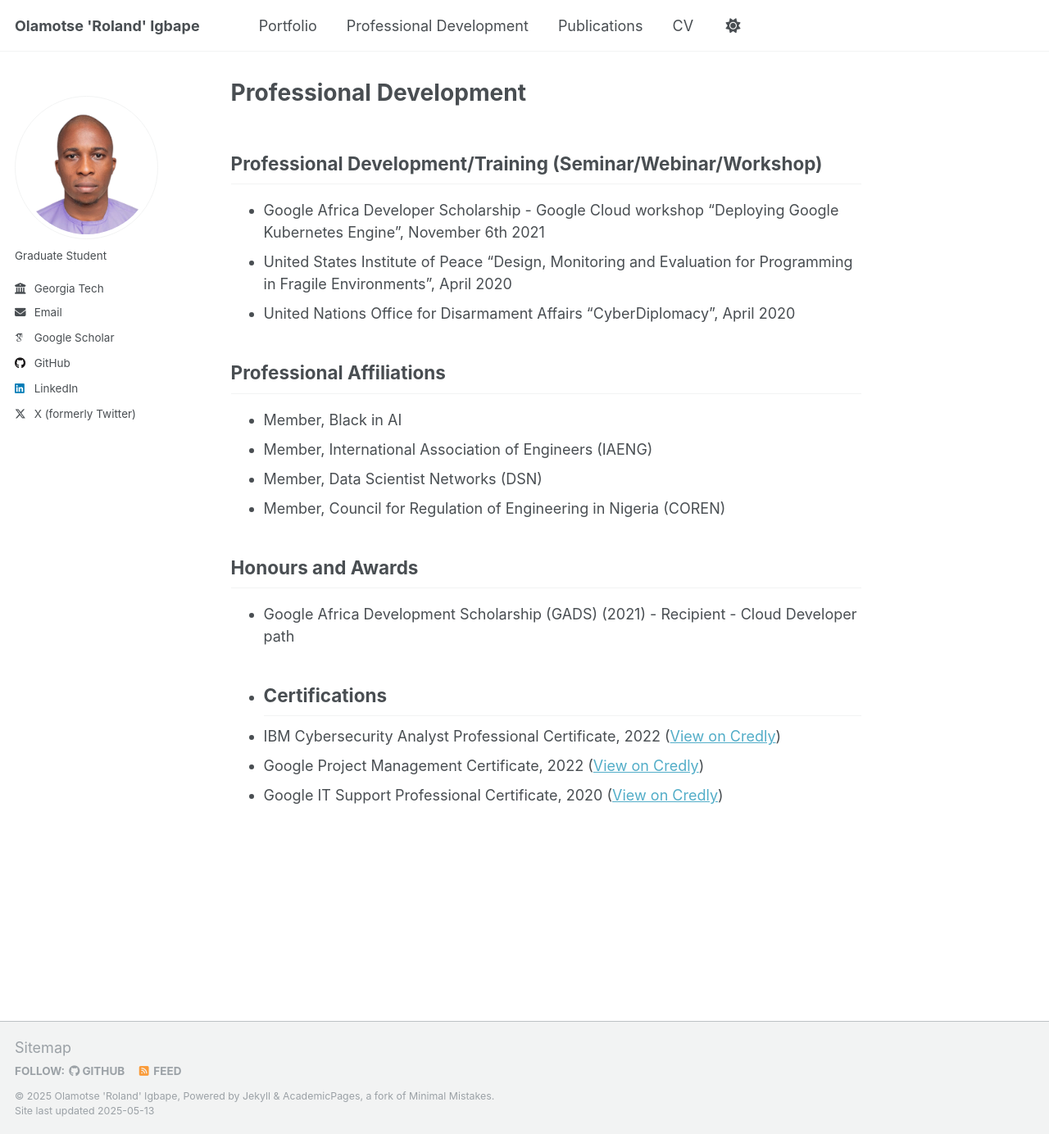
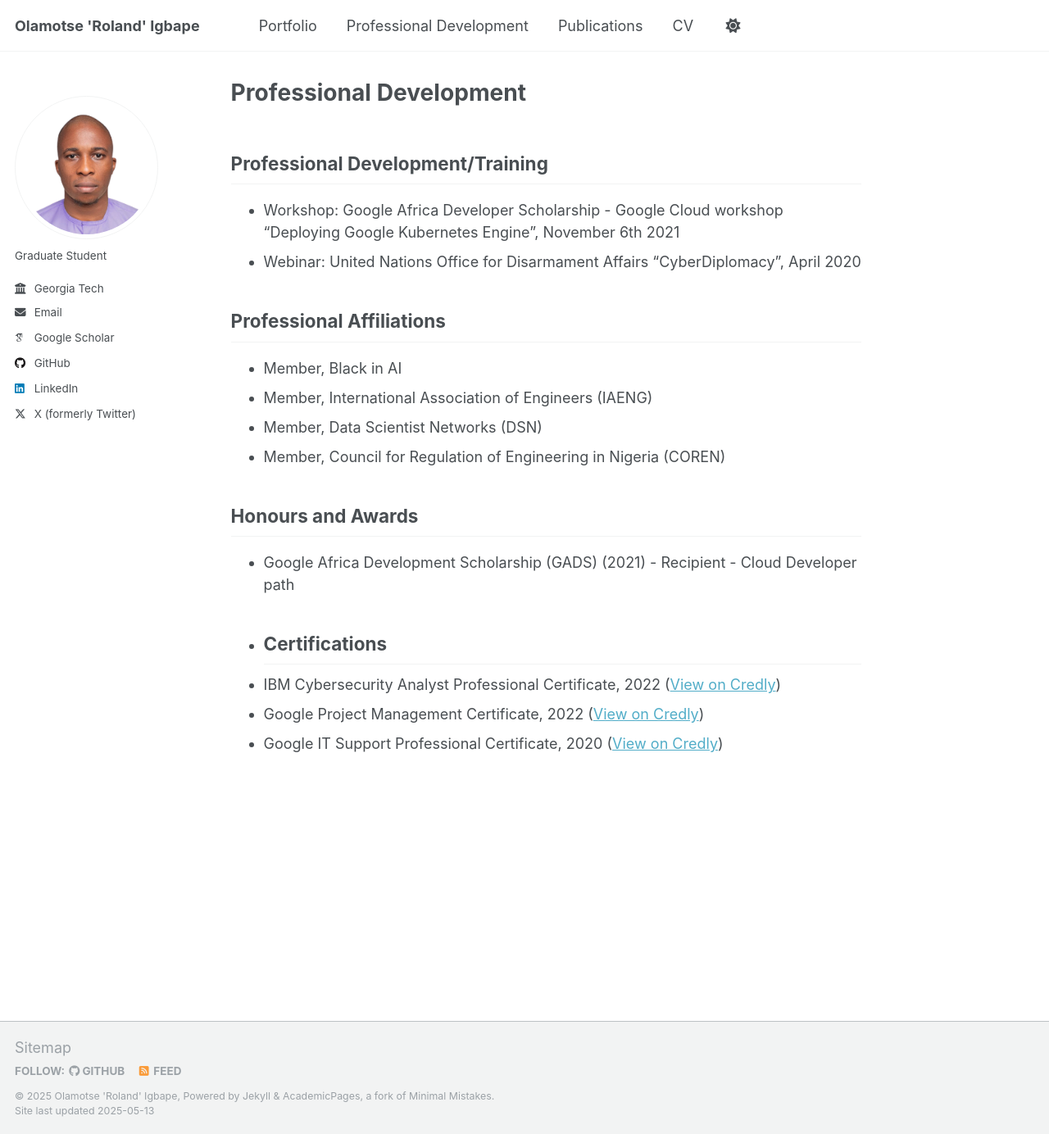
Before and after one commit to oigbape/oigbape.github.io, a Jekyll site: the page built from _pages/professional-development.md, in a window 1280 px wide and 1384 px high. Shown: the whole window at 82% size. Built offline with Jekyll 4.4.1, drawn with Linux system fonts in a browser that asks for light colours; some web fonts are replaced.

Commit message:
Update professional-development.md

```diff
--- a/_pages/professional-development.md
+++ b/_pages/professional-development.md
@@ -5,11 +5,10 @@ layout: single
 author_profile: true
 ---
 
-## Professional Development/Training (Seminar/Webinar/Workshop)
+## Professional Development/Training
 
-* Google Africa Developer Scholarship - Google Cloud workshop “Deploying Google Kubernetes Engine”, November 6th 2021
-* United States Institute of Peace “Design, Monitoring and Evaluation for Programming in Fragile Environments”, April 2020
-* United Nations Office for Disarmament Affairs “CyberDiplomacy”, April 2020
+* Workshop: Google Africa Developer Scholarship - Google Cloud workshop “Deploying Google Kubernetes Engine”, November 6th 2021
+* Webinar: United Nations Office for Disarmament Affairs “CyberDiplomacy”, April 2020
 
 ## Professional Affiliations
 
```
